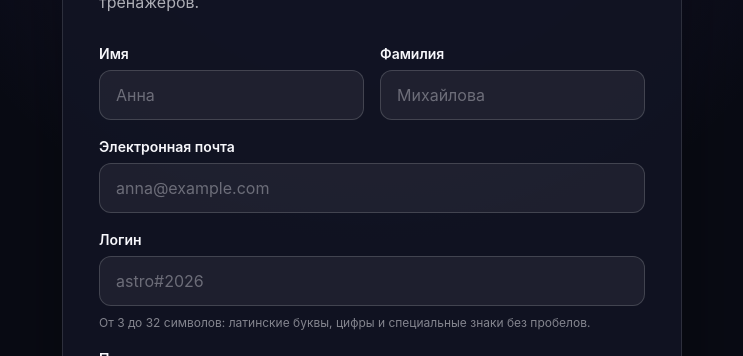
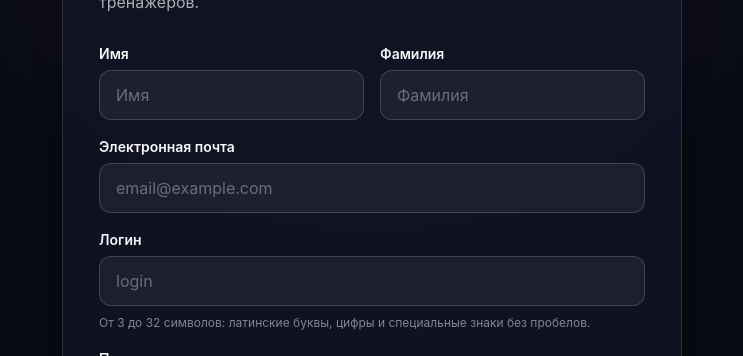
Before and after one commit to annmihaylova/astro-trainer, a React (Vite) app: page /register in a window 1280 px wide. Shown: the part 209-565 px from the top of the page, without its empty margins (268-1011 px from the left). Built offline with nearby package versions, Linux system fonts and the light colour scheme.

Commit message:
placeholders

```diff
--- a/src/pages/auth/RegisterPage.tsx
+++ b/src/pages/auth/RegisterPage.tsx
@@ -113,7 +113,7 @@ function RegisterPage() {
                                         event.target.value,
                                     )
                                 }
-                                placeholder="Анна"
+                                placeholder="Имя"
                                 required
                                 type="text"
                                 value={firstName}
@@ -132,7 +132,7 @@ function RegisterPage() {
                                         event.target.value,
                                     )
                                 }
-                                placeholder="Михайлова"
+                                placeholder="Фамилия"
                                 required
                                 type="text"
                                 value={lastName}
@@ -152,7 +152,7 @@ function RegisterPage() {
                                     event.target.value,
                                 )
                             }
-                            placeholder="anna@example.com"
+                            placeholder="email@example.com"
                             required
                             type="email"
                             value={email}
@@ -172,7 +172,7 @@ function RegisterPage() {
                                     event.target.value,
                                 )
                             }
-                            placeholder="astro#2026"
+                            placeholder="login"
                             required
                             type="text"
                             value={login}
```
